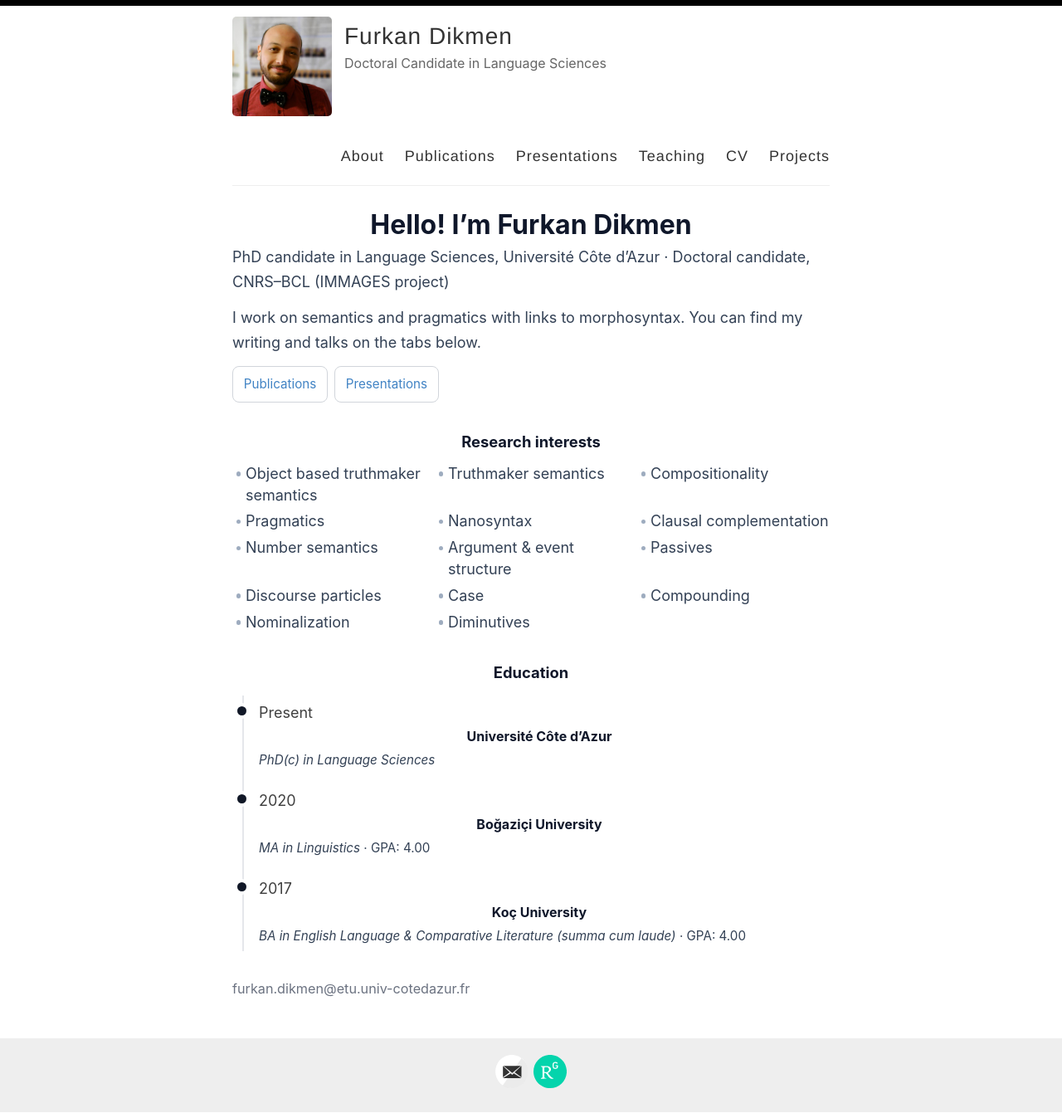
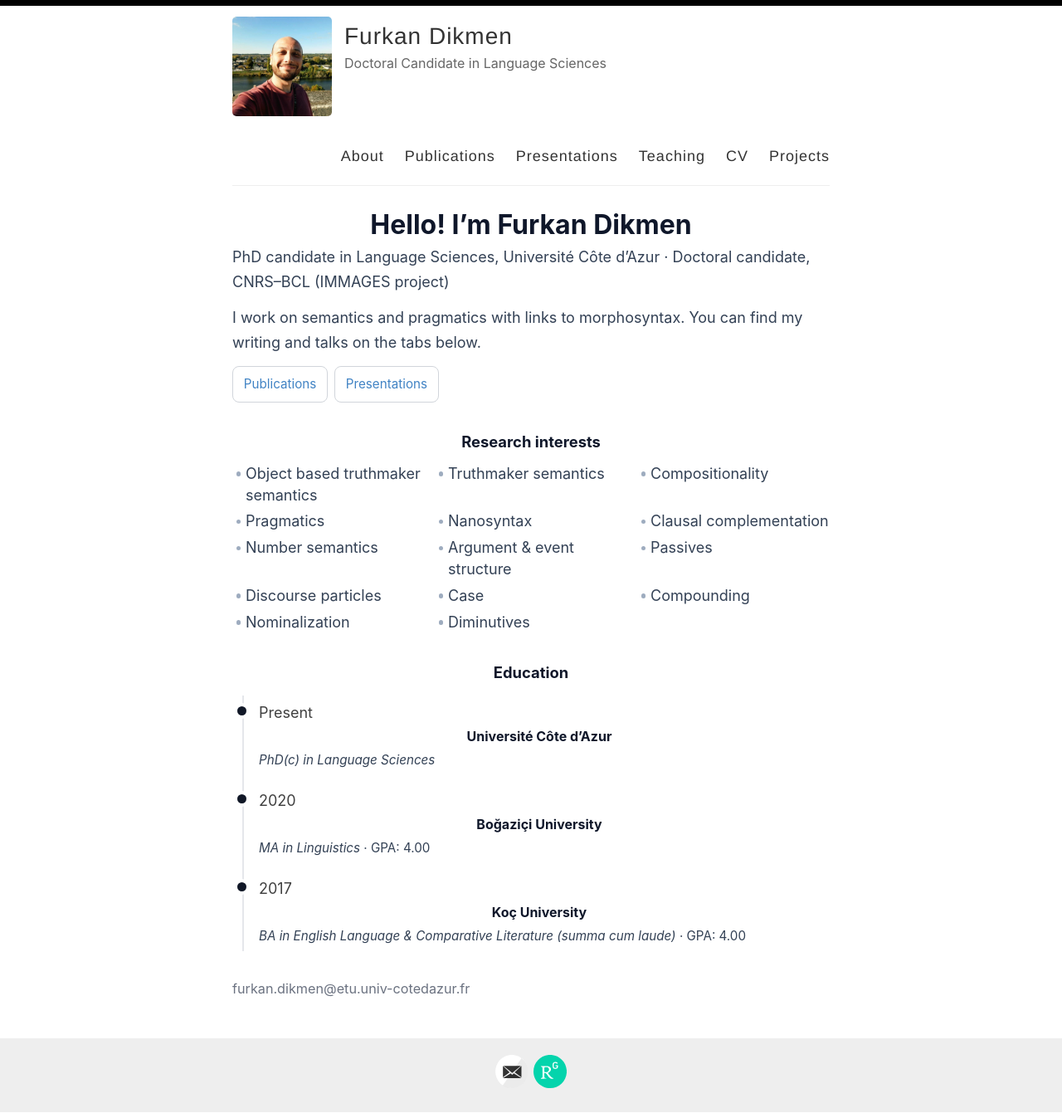
Before and after one commit to furkandikmen/furkandikmen.github.io, a Jekyll site: the page built from index.html, in a window 1280 px wide. Shown: the whole page at 83% size. Built offline with Jekyll 4.4.1, drawn with Linux system fonts in a browser that asks for light colours; the list of posts is cut into pages by our own code.

Commit message:
Update _config.yml

```diff
--- a/_config.yml
+++ b/_config.yml
@@ -12,7 +12,7 @@ author: Furkan Dikmen
 description: Doctoral Candidate in Language Sciences
 
 # URL of your avatar or profile pic (you could use your GitHub profile pic)
-avatar: /images/PROFILE.jpg
+avatar: /images/PROFILEE.jpg
 
 #
 # Flags below are optional
```
